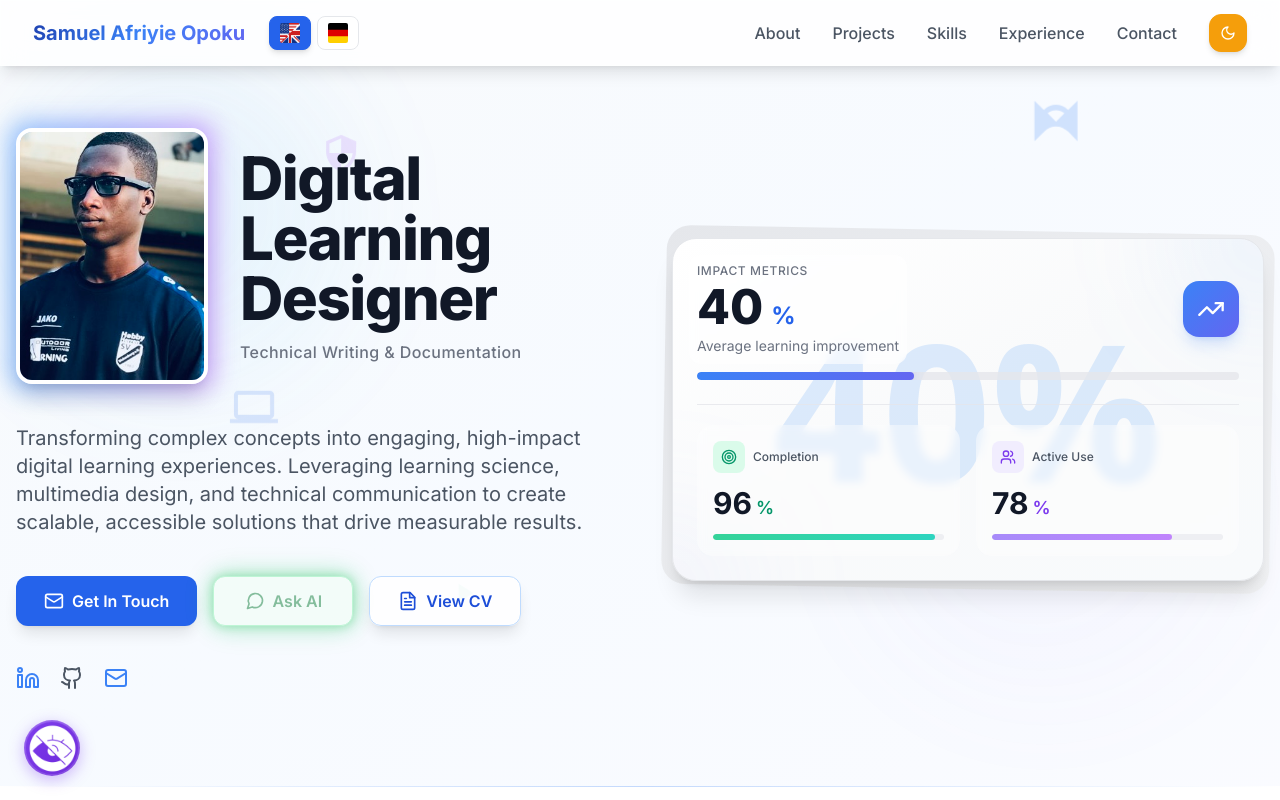
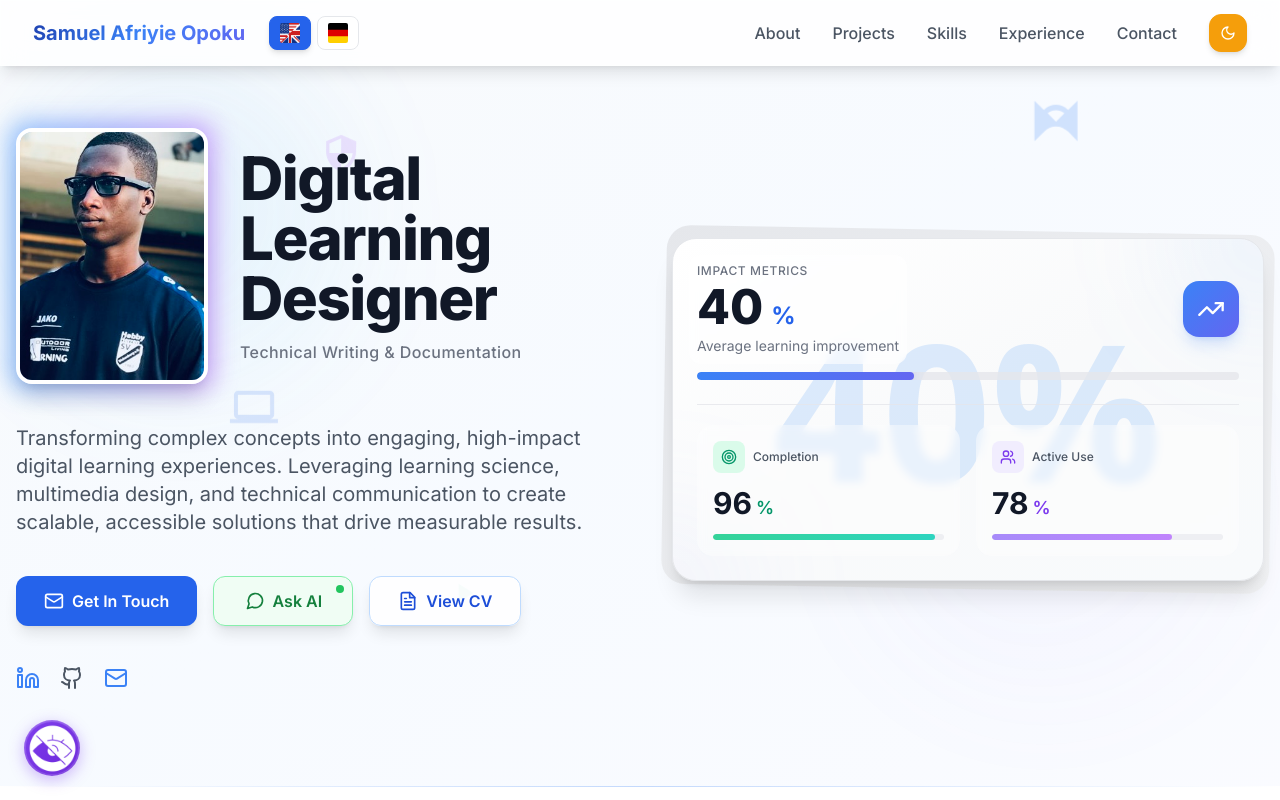
Before and after one commit to Samuelsen1/VS-Code-Port1, a Next.js app: page / in a window 1280 px wide. Shown: the top 800 px of the page. Built offline with nearby package versions, Linux system fonts and the light colour scheme.

Commit message:
Fix performance issue: remove heavy animations, use lightweight pulsing dot instead

```diff
--- a/app/PortfolioWebsite.jsx
+++ b/app/PortfolioWebsite.jsx
@@ -1312,11 +1312,12 @@ export default function PortfolioWebsite() {
                     setIsAccessibilityOpen(false);
                     setIsChatOpen(true);
                   }}
-                  className={`inline-flex items-center justify-center gap-2 px-6 md:px-7 py-3 md:py-3.5 rounded-xl font-semibold border transition-all duration-300 shadow-lg hover:-translate-y-0.5 min-w-[140px] ${isDarkTheme ? 'bg-green-500/20 backdrop-blur text-white border-green-400/50 hover:bg-green-500/30' : 'bg-green-50 backdrop-blur text-green-700 border-green-300 hover:bg-green-100 hover:border-green-400'}`}
-                  style={{
-                    animation: 'pulse 2s cubic-bezier(0.4, 0, 0.6, 1) infinite, glow 2s ease-in-out infinite'
-                  }}
+                  className={`inline-flex items-center justify-center gap-2 px-6 md:px-7 py-3 md:py-3.5 rounded-xl font-semibold border transition-all duration-300 shadow-lg hover:shadow-xl hover:-translate-y-0.5 min-w-[140px] relative ${isDarkTheme ? 'bg-green-500/20 backdrop-blur text-white border-green-400/50 hover:bg-green-500/30' : 'bg-green-50 backdrop-blur text-green-700 border-green-300 hover:bg-green-100 hover:border-green-400'}`}
                 >
+                  <span className="absolute top-2 right-2 flex h-2 w-2">
+                    <span className="animate-ping absolute inline-flex h-full w-full rounded-full bg-green-400 opacity-75"></span>
+                    <span className="relative inline-flex rounded-full h-2 w-2 bg-green-500"></span>
+                  </span>
                   <MessageCircle className="w-5 h-5" />
                   {language === 'en' ? 'Ask AI' : 'KI fragen'}
                 </button>
```
